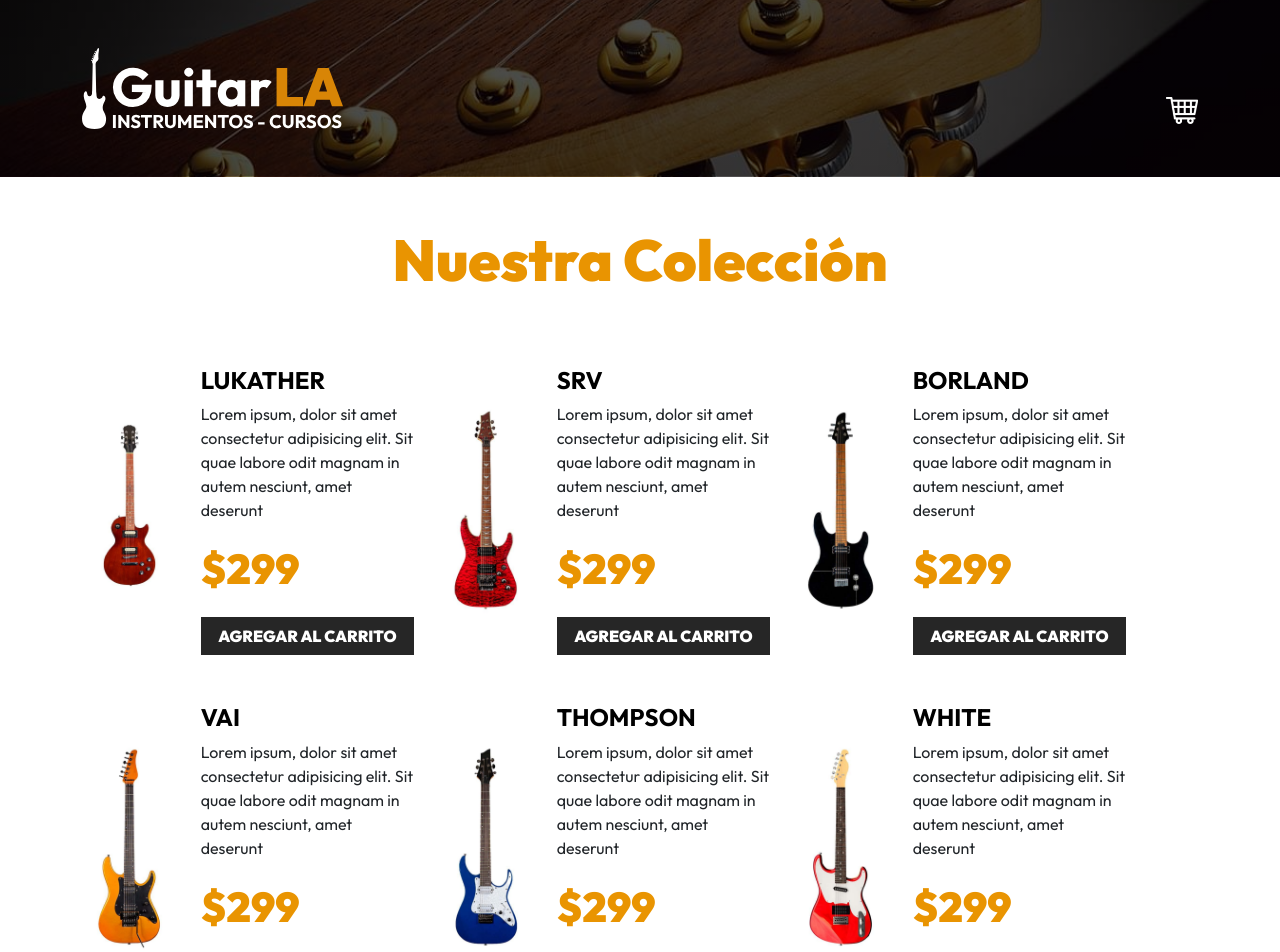
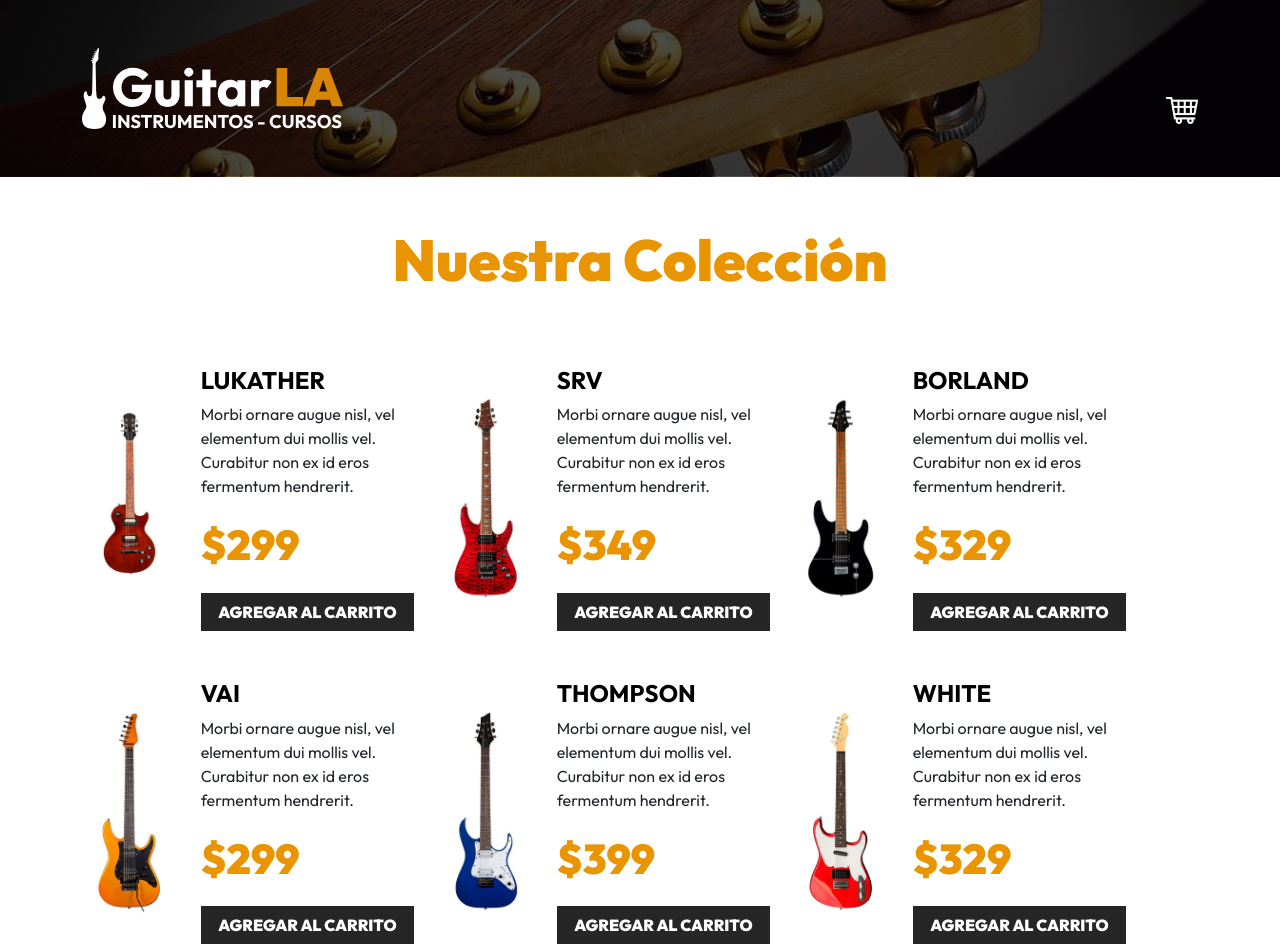
Before and after one commit to charliejp21/guitarla, a React (Vite) app: page / in a window 1280 px wide. Shown: the top 952 px of the page. Built offline with nearby package versions, Linux system fonts and the light colour scheme.

Commit message:
feat: [Componente guitar terminado]

```diff
--- a/src/App.jsx
+++ b/src/App.jsx
@@ -1,7 +1,39 @@
 import Header from "./components/Header"
 import Guitar from "./components/Guitar"
+import { useState } from "react"
+import { db } from "./data/db";
 
 function App() {
+
+  const [data, setData] = useState(db)
+  const [cart, setCart] = useState([])
+
+  const addToCart = (item) => {
+
+    const itemExists = cart.findIndex(guitar => guitar.id === item.id)
+
+    if(itemExists >= 0){
+
+      const updatedCart = [...cart]
+
+      updatedCart[itemExists].quantity++
+
+      setCart([...cart, item])
+
+      console.log(cart)
+
+    }else{
+
+      item.quantity = 1
+
+      setCart([...cart, item])
+
+      console.log(cart)
+
+    }
+
+  }
+
   return (
     <>
 
@@ -12,7 +44,15 @@
 
             <div className="row mt-5">
 
-                <Guitar />
+              {data.map(
+                (guitar) =>
+                  (<Guitar
+                    key={guitar.id}
+                    guitar={guitar}
+                    setCart={setCart}
+                    addToCart={addToCart}
+                  />)
+              )}
 
                 <div className="col-md-6 col-lg-4 my-4 row align-items-center">
                     <div className="col-4">
--- a/src/components/Guitar.jsx
+++ b/src/components/Guitar.jsx
@@ -1,18 +1,21 @@
-function Guitar(){
+function Guitar({guitar, setCart, addToCart}){
+
+    const {id ,name, image, description, price } = guitar;
 
     return(
 
         <div className="col-md-6 col-lg-4 my-4 row align-items-center">
             <div className="col-4">
-                <img className="img-fluid" src="./public/img/guitarra_01.jpg" alt="imagen guitarra" />
+                <img className="img-fluid" src={`/img/${image}.jpg`} alt="imagen guitarra" />
             </div>
             <div className="col-8">
-                <h3 className="text-black fs-4 fw-bold text-uppercase">Lukather</h3>
-                <p>Lorem ipsum, dolor sit amet consectetur adipisicing elit. Sit quae labore odit magnam in autem nesciunt, amet deserunt</p>
-                <p className="fw-black text-primary fs-3">$299</p>
+                <h3 className="text-black fs-4 fw-bold text-uppercase">{name}</h3>
+                <p>{description}</p>
+                <p className="fw-black text-primary fs-3">${price}</p>
                 <button
                     type="button"
                     className="btn btn-dark w-100"
+                    onClick={() => addToCart(guitar)}
                 >Agregar al Carrito</button>
             </div>
         </div>
--- /dev/null
+++ b/src/data/db.js
@@ -0,0 +1,86 @@
+export const db = [
+    {
+        id: 1,
+        name: 'Lukather',
+        image: 'guitarra_01',
+        description: 'Morbi ornare augue nisl, vel elementum dui mollis vel. Curabitur non ex id eros fermentum hendrerit.',
+        price: 299,
+    },
+    {
+        id: 2,
+        name: 'SRV',
+        image: 'guitarra_02',
+        description: 'Morbi ornare augue nisl, vel elementum dui mollis vel. Curabitur non ex id eros fermentum hendrerit.',
+        price: 349,
+    },
+    {
+        id: 3,
+        name: 'Borland',
+        image: 'guitarra_03',
+        description: 'Morbi ornare augue nisl, vel elementum dui mollis vel. Curabitur non ex id eros fermentum hendrerit.',
+        price: 329,
+    },
+    {
+        id: 4,
+        name: 'VAI',
+        image: 'guitarra_04',
+        description: 'Morbi ornare augue nisl, vel elementum dui mollis vel. Curabitur non ex id eros fermentum hendrerit.',
+        price: 299,
+    },
+    {
+        id: 5,
+        name: 'Thompson',
+        image: 'guitarra_05',
+        description: 'Morbi ornare augue nisl, vel elementum dui mollis vel. Curabitur non ex id eros fermentum hendrerit.',
+        price: 399,
+    },
+    {
+        id: 6,
+        name: 'White',
+        image: 'guitarra_06',
+        description: 'Morbi ornare augue nisl, vel elementum dui mollis vel. Curabitur non ex id eros fermentum hendrerit.',
+        price: 329,
+    },
+    {
+        id: 7,
+        name: 'Cobain',
+        image: 'guitarra_07',
+        description: 'Morbi ornare augue nisl, vel elementum dui mollis vel. Curabitur non ex id eros fermentum hendrerit.',
+        price: 349,
+    },
+    {
+        id: 8,
+        name: 'Dale',
+        image: 'guitarra_08',
+        description: 'Morbi ornare augue nisl, vel elementum dui mollis vel. Curabitur non ex id eros fermentum hendrerit.',
+        price: 379,
+    },
+    {
+        id: 9,
+        name: 'Krieger',
+        image: 'guitarra_09',
+        description: 'Morbi ornare augue nisl, vel elementum dui mollis vel. Curabitur non ex id eros fermentum hendrerit.',
+        price: 289,
+    },
+    {
+        id: 10,
+        name: 'Campbell',
+        image: 'guitarra_10',
+        description: 'Morbi ornare augue nisl, vel elementum dui mollis vel. Curabitur non ex id eros fermentum hendrerit.',
+        price: 349,
+    },
+    {
+        id: 11,
+        name: 'Reed',
+        image: 'guitarra_11',
+        description: 'Morbi ornare augue nisl, vel elementum dui mollis vel. Curabitur non ex id eros fermentum hendrerit.',
+        price: 399,
+    },
+    {
+        id: 12,
+        name: 'Hazel',
+        image: 'guitarra_12',
+        description: 'Morbi ornare augue nisl, vel elementum dui mollis vel. Curabitur non ex id eros fermentum hendrerit.',
+        price: 379,
+    },
+  ]
```
